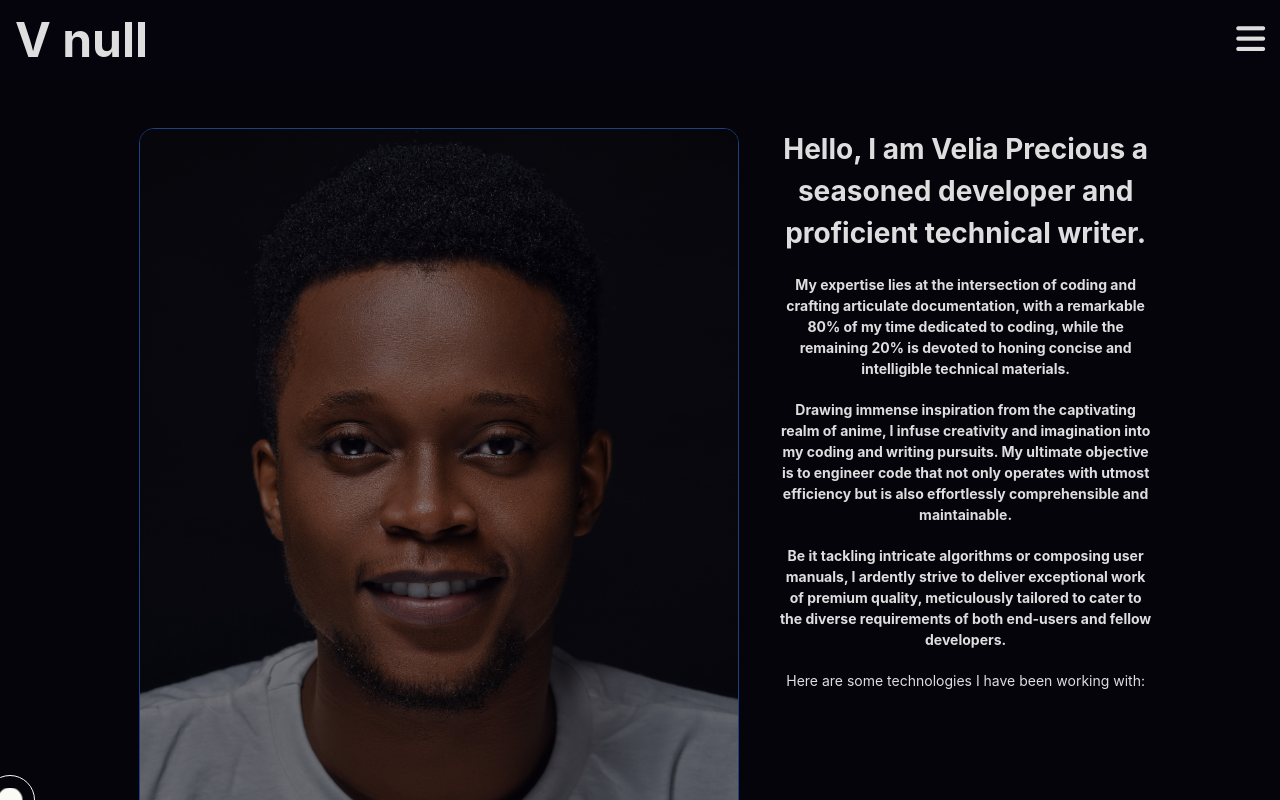
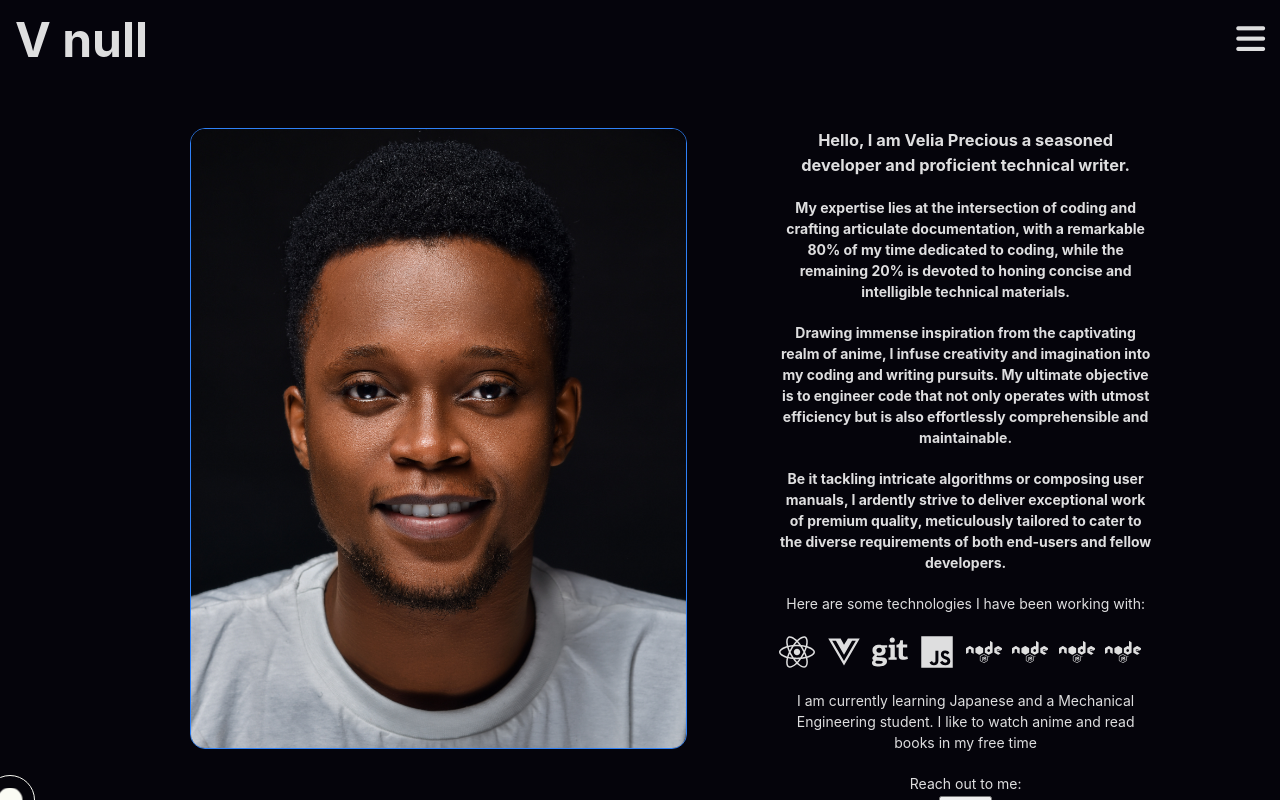
Before and after one commit to Vee-keme/portfolio1, a React (Vite) app: page /about in a window 1280 px wide. Built offline with nearby package versions, Linux system fonts and the light colour scheme.

Commit message:
made changes

```diff
--- a/package.json
+++ b/package.json
@@ -12,6 +12,7 @@
     "framer-motion": "^10.12.2",
     "react": "^18.2.0",
     "react-dom": "^18.2.0",
+    "react-icons": "^5.0.1",
     "react-router-dom": "^6.10.0"
   },
   "devDependencies": {
--- a/src/pages/AboutPage.jsx
+++ b/src/pages/AboutPage.jsx
@@ -4,6 +4,48 @@ import { motion } from "framer-motion";
 import preciousImage from "../assets/DSC_6212vee.jpg";
 // import { useScroll, useTransform } from "framer-motion";
 // import { useScroll, useTransform } from "framer-motion";
+import { FaBeer } from "react-icons/fa";
+import { FaReact } from "react-icons/fa";
+import { FaVuejs } from "react-icons/fa";
+import { FaGit } from "react-icons/fa";
+import { FaJs } from "react-icons/fa";
+import { FaNode } from "react-icons/fa";
+
+const iconsList = [
+  {
+    icon: <FaReact />,
+    link: "",
+  },
+  {
+    icon: <FaVuejs />,
+    link: "",
+  },
+  {
+    icon: <FaGit />,
+    link: "",
+  },
+  {
+    icon: <FaJs />,
+    link: "",
+  },
+
+  {
+    icon: <FaNode />,
+    link: "",
+  },
+  {
+    icon: <FaNode />,
+    link: "",
+  },
+  {
+    icon: <FaNode />,
+    link: "",
+  },
+  {
+    icon: <FaNode />,
+    link: "",
+  },
+];
 
 export default function AboutPage() {
   //get borders to show if possible
@@ -41,10 +83,10 @@ export default function AboutPage() {
             animate="visible"
             transition={{ duration: 1, delay: 0.5 }}
           >
-            <h1>
+            <h3>
               Hello, I am Velia Precious a seasoned developer and proficient
               technical writer.
-            </h1>
+            </h3>
           </motion.div>
 
           {/* JUST USE ONSCROLL ANIMATIONS AND LATER FIX THE H1 INTO AN HORIZONTAL SCROLL POSITION ON SCROLL */}
@@ -68,6 +110,26 @@ export default function AboutPage() {
             end-users and fellow developers.
           </h4>
           <p>Here are some technologies I have been working with:</p>
+
+          <div className="icons-div">
+            <div className="about-iconsContainer">
+              {iconsList.map((item, index) => (
+                <span className="aboutIcons">{item.icon}</span>
+              ))}
+            </div>
+          </div>
+
+          <div>
+            <p>
+              I am currently learning Japanese and a Mechanical Engineering
+              student. I like to watch anime and read books in my free time
+            </p>
+          </div>
+
+          <div>
+            <p>Reach out to me:</p>
+            <button>My work</button>
+          </div>
         </div>
       </motion.main>
     </motion.div>
--- a/src/styles/Aboutpage.css
+++ b/src/styles/Aboutpage.css
@@ -11,33 +11,31 @@
   overflow-y: scroll;
 }
 
-main {
+.icons-div > .about-iconsContainer {
+  width: 100%;
   display: flex;
-  flex-direction: column;
-  gap: 3rem;
-  padding-top: 6rem;
+
+  justify-content: space-evenly;
+
+  /* gap: 1rem; */
+}
+.aboutIcons {
+  width: 80%;
+  font-size: 3.6rem;
 }
 main .aboutContainer-imageDiv {
-  width: 100%;
-  height: 20%;
   display: flex;
-  align-items: baseline;
   justify-content: center;
 }
 main .aboutContainer-imageDiv .aboutContainer-image {
-  width: 100%;
+  width: 80%;
   height: auto;
-  max-width: 600px;
-  border: 0.01px #2f81f7 solid;
-  border-radius: 15px;
+  border-radius: 10px;
   object-fit: cover;
   object-position: center;
-  opacity: 0.5;
-  position: relative;
 }
-
 /* TRYING OUT THE GLOW EFFECT  */
-main .aboutContainer-imageDiv .aboutContainer-image::before {
+/* main .aboutContainer-imageDiv .aboutContainer-image::before {
   background: radial-gradient(
     800px circle at 100px 100px,
     rgba(255, 255, 255, 0.06),
@@ -50,24 +48,46 @@ main .aboutContainer-imageDiv .aboutContainer-image::before {
   left: 0;
   top: 0;
   z-index: 2;
-}
+} */
 /* GLOW EFFECT THINGIE ENDS HERE */
 
-main .aboutContainer-imageDiv:hover .aboutContainer-image {
-  opacity: 1;
-  transition: opacity 0.7s ease-out 0.1s;
-}
-
-main .aboutContainer-text {
-  width: 60%;
-  display: flex;
-  flex-direction: column;
-  gap: 2rem;
-}
 @media screen and (min-width: 1200px) {
   main {
     padding-top: 0;
+    display: flex;
     flex-direction: row;
+    /* padding-top: 6rem; */
+    gap: 3rem;
+  }
+
+  main .aboutContainer-imageDiv {
+    width: 100%;
+    height: 20%;
+    display: flex;
+    align-items: baseline;
+    justify-content: center;
+  }
+  main .aboutContainer-imageDiv .aboutContainer-image {
+    width: 80%;
+    height: auto;
+    max-width: 600px;
+    border: 0.01px #2f81f7 solid;
+    border-radius: 15px;
+    object-fit: cover;
+    object-position: center;
+    opacity: 0.5;
+    position: relative;
+    transition: opacity 0.7s ease-in-out 0.2s;
+  }
+  main .aboutContainer-imageDiv .aboutContainer-image:hover {
+    opacity: 1;
+  }
+
+  main .aboutContainer-text {
+    width: 60%;
+    display: flex;
+    flex-direction: column;
+    gap: 2rem;
   }
 }
 
```
Also changed, not shown: 1 other file (tests, documents, lock files or other folders).
